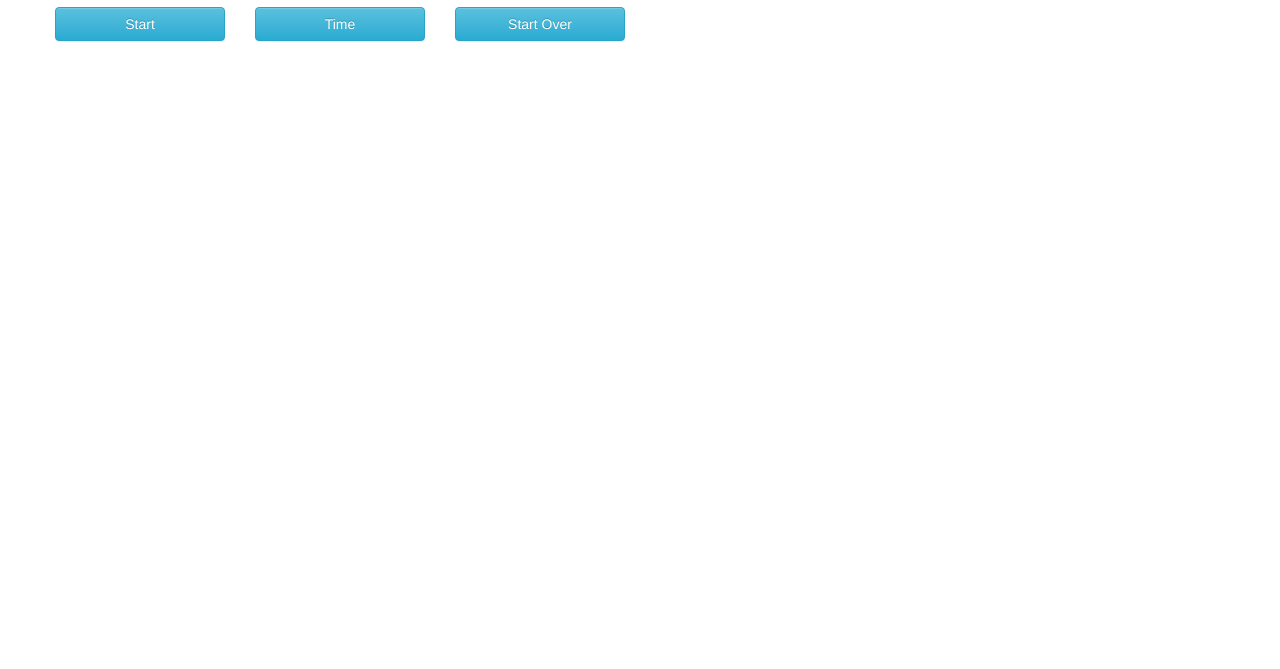
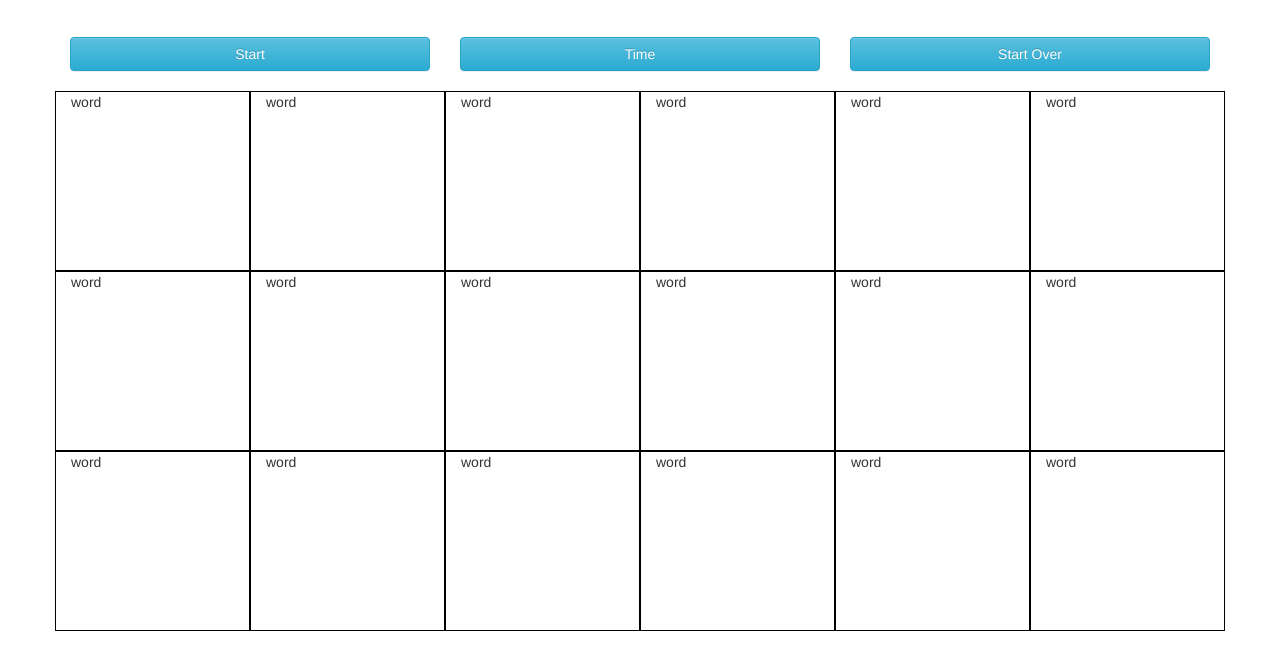
Before and after one commit to thayer11/Project-1, a plain HTML site: page index.html in a window 1280 px wide. Shown: the part 63-732 px from the top of the page. Drawn offline with nearby package versions, Linux system fonts and the light colour scheme.

Commit message:
jsPsuedo-code

```diff
--- a/file.css
+++ b/file.css
@@ -1,4 +1,13 @@
 #header{
 	text-align: center;
-	height: 100;
+	height: 100px;
 }
+
+.col-md-2 {
+	 border: 1px solid black;
+     height: 180px;
+}
+
+#buttons{
+	padding-bottom: 20px;
+}
--- a/index.html
+++ b/index.html
@@ -22,35 +22,36 @@
 
        	<div class="row" id="header">
    			<div class="col-xs-12 col-md-12"><h1>MEMORY</h1></div>
+   		</div>
        	<div class="row" id="buttons">
-            <div class="col-xs-2 col-md-2"><button type="button" class="btn btn-info btn-md btn-block">Start</button></div>
-  			<div class="col-xs-2 col-md-2"><button type="button" class="btn btn-info btn-md btn-block">Time</button></div>
-  			<div class="col-xs-2 col-md-2"><button type="button" class="btn btn-info btn-md btn-block">Start Over</button></div>
+            <div class="col-xs-4 col-md-4"><button type="button" class="btn btn-info btn-md btn-block">Start</button></div>
+  			<div class="col-xs-4 col-md-4"><button type="button" class="btn btn-info btn-md btn-block">Time</button></div>
+  			<div class="col-xs-4 col-md-4"><button type="button" class="btn btn-info btn-md btn-block">Start Over</button></div>
   		</div>
 
-  		<div class="row">
-  			<div class="col-md-2*"></div>
-  			<div class="col-md-2"></div>
-  			<div class="col-md-2"></div>
-  			<div class="col-md-2"></div>
-  			<div class="col-md-2"></div>
-  			<div class="col-md-2"></div>
+  		<div class="row" id="grid-row1">
+  			<div class="col-md-2">word</div>
+  			<div class="col-md-2">word</div>
+  			<div class="col-md-2">word</div>
+  			<div class="col-md-2">word</div>
+  			<div class="col-md-2">word</div>
+  			<div class="col-md-2">word</div>
 		</div>
-		<div class="row">
-  			<div class="col-md-2"></div>
-  			<div class="col-md-2"></div>
-  			<div class="col-md-2"></div>
-  			<div class="col-md-2"></div>
-  			<div class="col-md-2"></div>
-  			<div class="col-md-2"></div>
+		<div class="row" id="grid-row2">
+  			<div class="col-md-2">word</div>
+  			<div class="col-md-2">word</div>
+  			<div class="col-md-2">word</div>
+  			<div class="col-md-2">word</div>
+  			<div class="col-md-2">word</div>
+  			<div class="col-md-2">word</div>
 		</div>
-		<div class="row">
-  			<div class="col-md-2"></div>
-  			<div class="col-md-2"></div>
-  			<div class="col-md-2"></div>
-  			<div class="col-md-2"></div>
-  			<div class="col-md-2"></div>
-  			<div class="col-md-2"></div>
+		<div class="row" id="grid-row3">
+  			<div class="col-md-2">word</div>
+  			<div class="col-md-2">word</div>
+  			<div class="col-md-2">word</div>
+  			<div class="col-md-2">word</div>
+  			<div class="col-md-2">word</div>
+  			<div class="col-md-2">word</div>
 		</div>
 	</div>
   <!-- jQuery (necessary for Bootstrap's JavaScript plugins) -->
```
Also changed, not shown: file.js (+45 -0 lines).
